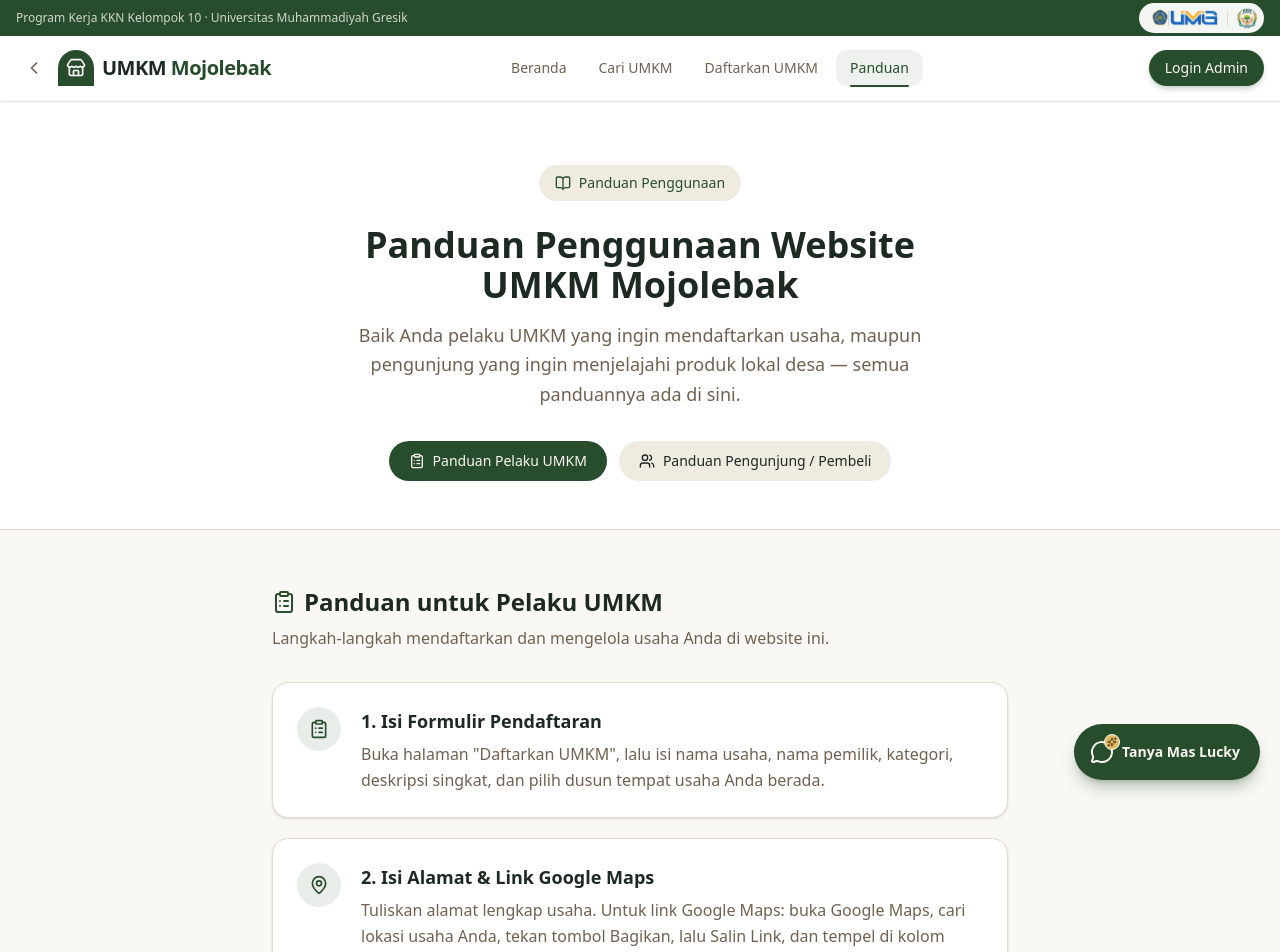
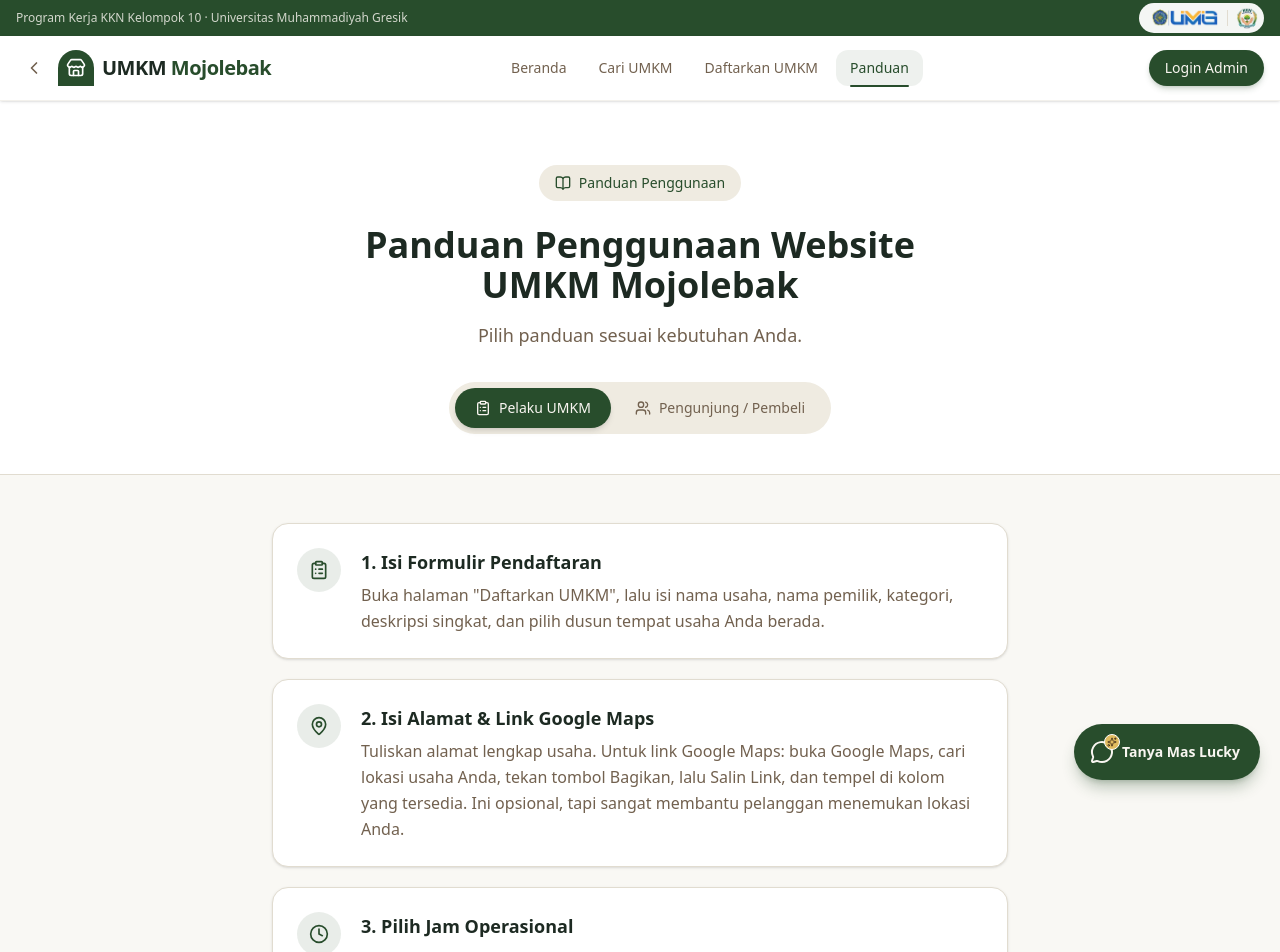
Before and after one commit to SanDiraaa/MOJO_UMKM, a Next.js app: page /panduan in a window 1280 px wide. Shown: the top 952 px of the page. Built offline with nearby package versions, Linux system fonts and the light colour scheme.

Commit message:
Update 3.8

```diff
--- /dev/null
+++ b/src/app/panduan/layout.tsx
@@ -0,0 +1,8 @@
+export const metadata = {
+  title: "Panduan Penggunaan - UMKM Mojolebak",
+  description: "Panduan lengkap cara mendaftarkan usaha maupun menjelajahi katalog UMKM di platform UMKM Mojolebak.",
+};
+
+export default function PanduanLayout({ children }: { children: React.ReactNode }) {
+  return children;
+}
--- a/src/app/panduan/page.tsx
+++ b/src/app/panduan/page.tsx
@@ -1,3 +1,6 @@
+"use client";
+
+import { useState } from "react";
 import Link from "next/link";
 import Navbar from "@/components/layout/Navbar";
 import Footer from "@/components/layout/Footer";
@@ -18,11 +21,6 @@ import {
   MessageCircle,
   Users,
 } from "lucide-react";
-
-export const metadata = {
-  title: "Panduan Penggunaan - UMKM Mojolebak",
-  description: "Panduan lengkap cara mendaftarkan usaha maupun menjelajahi katalog UMKM di platform UMKM Mojolebak.",
-};
 
 const stepsUmkm = [
   {
@@ -111,13 +109,17 @@ function StepList({ steps }: { steps: typeof stepsUmkm }) {
   );
 }
 
+type Tab = "umkm" | "pembeli";
+
 export default function PanduanPage() {
+  const [tab, setTab] = useState<Tab>("umkm");
+
   return (
     <>
       <Navbar />
       <main className="flex-grow bg-secondary/20">
         {/* Hero */}
-        <div className="bg-white border-b pt-16 pb-12">
+        <div className="bg-white border-b pt-16 pb-10">
           <div className="container mx-auto px-4 text-center max-w-2xl">
             <div className="inline-flex items-center gap-2 px-4 py-2 rounded-full bg-secondary text-primary font-medium text-sm mb-6">
               <BookOpen className="w-4 h-4" />
@@ -126,40 +128,42 @@ export default function PanduanPage() {
             <h1 className="text-3xl md:text-4xl font-display font-bold text-foreground mb-4">
               Panduan Penggunaan Website UMKM Mojolebak
             </h1>
-            <p className="text-muted-foreground text-lg leading-relaxed">
-              Baik Anda pelaku UMKM yang ingin mendaftarkan usaha, maupun pengunjung yang ingin menjelajahi produk lokal desa — semua panduannya ada di sini.
+            <p className="text-muted-foreground text-lg leading-relaxed mb-8">
+              Pilih panduan sesuai kebutuhan Anda.
             </p>
 
-            {/* Navigasi cepat ke tiap bagian */}
-            <div className="flex flex-wrap items-center justify-center gap-3 mt-8">
-              <a
-                href="#panduan-umkm"
-                className="inline-flex items-center gap-2 px-5 py-2.5 rounded-full bg-primary text-primary-foreground font-medium text-sm hover:bg-primary/90 transition-colors"
+            {/* Tab switcher */}
+            <div className="inline-flex bg-secondary rounded-full p-1.5 gap-1">
+              <button
+                onClick={() => setTab("umkm")}
+                className={`flex items-center gap-2 px-5 py-2.5 rounded-full font-medium text-sm transition-all ${
+                  tab === "umkm"
+                    ? "bg-primary text-primary-foreground shadow-md"
+                    : "text-muted-foreground hover:text-foreground"
+                }`}
               >
-                <ClipboardList className="w-4 h-4" /> Panduan Pelaku UMKM
-              </a>
-              <a
-                href="#panduan-pembeli"
-                className="inline-flex items-center gap-2 px-5 py-2.5 rounded-full bg-secondary text-foreground font-medium text-sm hover:bg-secondary/70 transition-colors"
+                <ClipboardList className="w-4 h-4" /> Pelaku UMKM
+              </button>
+              <button
+                onClick={() => setTab("pembeli")}
+                className={`flex items-center gap-2 px-5 py-2.5 rounded-full font-medium text-sm transition-all ${
+                  tab === "pembeli"
+                    ? "bg-primary text-primary-foreground shadow-md"
+                    : "text-muted-foreground hover:text-foreground"
+                }`}
               >
-                <Users className="w-4 h-4" /> Panduan Pengunjung / Pembeli
-              </a>
+                <Users className="w-4 h-4" /> Pengunjung / Pembeli
+              </button>
             </div>
           </div>
         </div>
 
-        {/* ===== Panduan Pelaku UMKM ===== */}
-        <div id="panduan-umkm" className="container mx-auto px-4 py-14 max-w-3xl scroll-mt-20">
-          <div className="mb-8">
-            <h2 className="text-2xl font-display font-bold text-foreground flex items-center gap-2 mb-2">
-              <ClipboardList className="w-6 h-6 text-primary" /> Panduan untuk Pelaku UMKM
-            </h2>
-            <p className="text-muted-foreground">Langkah-langkah mendaftarkan dan mengelola usaha Anda di website ini.</p>
-          </div>
-
+        {/* Konten tab, dengan animasi slide setiap ganti tab */}
+        <div className="container mx-auto px-4 py-12 max-w-3xl overflow-hidden">
+          {tab === "umkm" ? (
+            <div key="umkm" className="animate-in fade-in slide-in-from-right-6 duration-300">
               <StepList steps={stepsUmkm} />
 
-          {/* Setelah mendaftar */}
               <div className="mt-10 bg-accent/15 border border-accent/30 rounded-2xl p-6">
                 <h3 className="font-display font-bold text-lg text-foreground mb-2 flex items-center gap-2">
                   <CheckCircle2 className="w-5 h-5 text-primary" /> Setelah Mendaftar
@@ -169,7 +173,6 @@ export default function PanduanPage() {
                 </p>
               </div>
 
-          {/* Mengubah data */}
               <div className="mt-6 bg-white border rounded-2xl p-6">
                 <h3 className="font-display font-bold text-lg text-foreground mb-2 flex items-center gap-2">
                   <Pencil className="w-5 h-5 text-primary" /> Ingin Mengubah Data yang Sudah Terdaftar?
@@ -187,17 +190,8 @@ export default function PanduanPage() {
                 </Button>
               </div>
             </div>
-
-        {/* ===== Panduan Pembeli / Pengunjung ===== */}
-        <div id="panduan-pembeli" className="bg-white border-t">
-          <div className="container mx-auto px-4 py-14 max-w-3xl scroll-mt-20">
-            <div className="mb-8">
-              <h2 className="text-2xl font-display font-bold text-foreground flex items-center gap-2 mb-2">
-                <Users className="w-6 h-6 text-primary" /> Panduan untuk Pengunjung & Pembeli
-              </h2>
-              <p className="text-muted-foreground">Cara menjelajahi, mencari, dan berinteraksi dengan UMKM di website ini.</p>
-            </div>
-
+          ) : (
+            <div key="pembeli" className="animate-in fade-in slide-in-from-left-6 duration-300">
               <StepList steps={stepsPembeli} />
 
               <div className="mt-10 text-center">
@@ -208,6 +202,7 @@ export default function PanduanPage() {
                 </Button>
               </div>
             </div>
+          )}
         </div>
       </main>
       <Footer />
```
Lines whose indentation alone changed are shown as unchanged.
